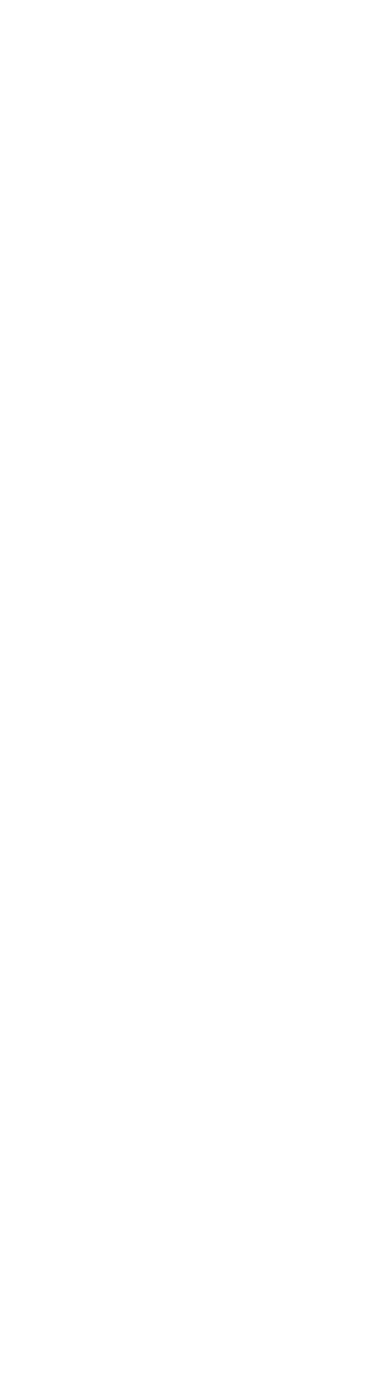
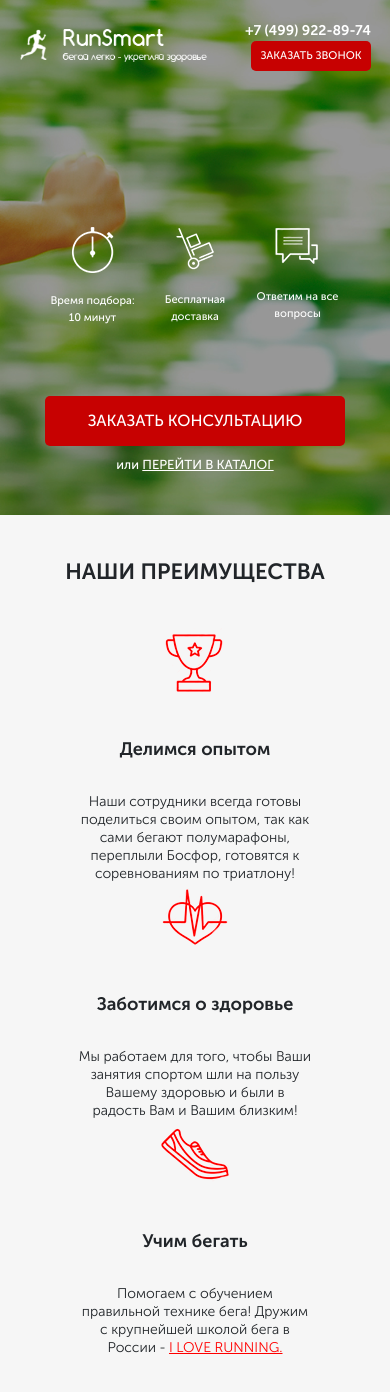
Before and after one commit to Hesoyamich/SportsWebSite, a website: page src/index.html in a window 390 px wide. Before the commit the page ends 844 px from the top, so only its background shows below. Drawn offline with nearby package versions, Linux system fonts and the light colour scheme; files that its build step writes are made by us from their sources.

Commit message:
Создание первых двух секций + адаптация

```diff
--- /dev/null
+++ b/src/css/block/promo.min.css
@@ -0,0 +1 @@
+.promo{min-height:650px;padding:21px 0 93px 0}
--- a/src/index.html
+++ b/src/index.html
@@ -9,6 +9,80 @@
     <link rel="stylesheet" href="css/style.min.css">
 </head>
 <body>
+    <div class="promo">
+        <div class="container">
+            <header class="header">
+                <a href="#" class="header__logo">
+                    <img src="icon/logo.png" alt="logo">
+                </a>
+                <div class="header__official">
+                    Официальный представитель
+                    <span>Garmin, Polar, Suunto</span>
+                </div>
+                <div class="header__contacts">
+                    <a class="header__phone" href="tel:+74999228974">
+                        +7 (499) 922-89-74
+                    </a>
+                    <button class="btn">Заказать звонок</button>
+                </div>
+            </header>
+            <div class="promo__wrapper">
+                <h1 class="promo__header">Подбор пульсометра</h1>
+                <h2 class="promo__subheader">с учётом Вашего уровня подготовки</h2>
 
+                <div class="promo__icons">
+                    <div class="promo__icon">
+                        <img src="icon/first_screen/watches.png" alt="Icon of timer">
+                        Время подбора:
+                        10 минут
+                    </div>
+                    <div class="promo__icon">
+						<img src="icon/first_screen/hand_cart.png" alt="Icon of cart">
+						Бесплатная
+						доставка
+                    </div>
+                    <div class="promo__icon">
+						<img src="icon/first_screen/Message.png" alt="Icon of Message Cloud">
+						Ответим
+						на все вопросы
+                    </div>
+				</div>
+
+				<button class="btn btn_main">заказать кОНСУЛЬТАЦИЮ</button>
+				<div class="promo__link">
+					или
+					<a href="#">Перейти в каталог</a>
+				</div>
+            </div>
+        </div>
+    </div>
+    <section class="advantages">
+        <div class="container">
+            <h2 class="advantages__title">НАШИ ПРЕИМУЩЕСТВА</h2>
+            <div class="advantages__items">
+                <div class="advantages__item">
+                    <img src="icon/second_screen/cup.png" alt="Cup Icon" class="advantages__item-img">
+                    <div class="advantages__item-title">Делимся опытом</div>
+                    <div class="advantages__item-descr">
+                        Наши сотрудники всегда готовы поделиться своим опытом, так как сами бегают полумарафоны, переплыли Босфор, готовятся к соревнованиям по триатлону!
+                    </div>
+                </div>
+                <div class="advantages__item">
+                    <img src="icon/second_screen/heart.png" alt="Heart Icon" class="advantages__item-img">
+                    <div class="advantages__item-title">Заботимся о здоровье</div>
+                    <div class="advantages__item-descr">
+                        Мы работаем для того, чтобы Ваши занятия спортом шли на пользу Вашему здоровью и были в радость Вам и Вашим близким!
+                    </div>
+                </div>
+                <div class="advantages__item">
+                    <img src="icon/second_screen/shoe.png" alt="Sneaker Icon" class="advantages__item-img">
+                    <div class="advantages__item-title">Учим бегать</div>
+                    <div class="advantages__item-descr">
+                        Помогаем с обучением правильной технике бега! Дружим с крупнейшей школой бега в России - <a href="#" class="advantages__item-link">I LOVE RUNNING.</a>
+                    </div>
+                </div>
+            </div>
+        </div>
+    </section>
 </body>
 </html>
--- /dev/null
+++ b/src/sass/base/_media.scss
@@ -0,0 +1,97 @@
+@media (max-width: 991px) {
+    .header{
+        justify-content: space-around;
+        &__logo {
+            width: 215px;
+        }
+    }
+    .promo {
+        padding: 20px 0 40px 0;
+        &__wrapper {
+            align-items: center;
+        }
+        &__header {
+            font-size: 35px;
+        }
+        &__subheader {
+            font-size: 22px;
+        }
+    }
+}
+@media (max-width: 767px) {
+    .btn {
+        width: 120px;
+        font-size: 11px;
+        &_main {
+            width: 300px;
+            font-size: 16px;
+        }
+    }
+    .header {
+        &__logo {
+            width: 205px;
+        }
+        &__official {
+            font-size: 10px;
+            span {
+                font-size: 14px;
+            }
+        }
+        &__phone {
+            font-size: 14px;
+        }
+    }
+    .advantages {
+        &__items {
+            flex-direction: column;
+            align-items: center;
+            margin-top: 40px;
+        }
+    }
+}
+@media (max-width: 575px) {
+    .promo {
+        min-height: 510px;
+        &__header {
+            display: none;
+        }
+        &__subheader {
+            display: none;
+        }
+        &__icons {
+            width: 390px;
+        }
+        &__icon {
+            width: 85px;
+            font-size: 11px;
+        }
+        &__link {
+            margin-top: 9px;
+            font-size: 13px;
+        }
+    }
+    .header {
+        &__logo {
+            width: 188px;
+        }
+        &__official {
+            display: none;
+        }
+    }
+    .advantages {
+        padding: 40px 0 60px 0;
+    }
+}
+
+@media (max-width: 424px) {
+    .promo {
+        &__icons {
+            width: 290px;
+        }
+    }
+    .advantages {
+        &__title {
+            font-size: 22px;
+        }
+    }
+}
--- a/src/sass/base/_variables.scss
+++ b/src/sass/base/_variables.scss
@@ -0,0 +1 @@
+$main-color: #c70101;
--- /dev/null
+++ b/src/sass/block/_advantages.scss
@@ -0,0 +1,42 @@
+.advantages {
+    min-height: 475px;
+    padding: 70px 0 80px 0;
+    background-color: #f6f6f6;
+    &__title {
+        text-align: center;
+        font-weight: 700;
+        font-size: 30px;
+    }
+    &__items {
+        display: flex;
+        flex-direction: row;
+        justify-content: space-between;
+        margin-top: 65px;
+    }
+    &__item {
+        width: 235px;
+        text-align: center;
+        &-img {
+            display: block;
+            margin: 0 auto;
+        }
+        &-title {
+            margin-top: 38px;
+            font-size: 18px;
+            font-weight: 700;
+        }
+        &-descr {
+            margin-top: 30px;
+            font-size: 14px;
+            line-height: 18px;
+            font-weight: 300;
+        }
+        &-link {
+            color: red;
+            text-decoration: underline;
+            &:hover {
+                color: pink;
+            }
+        }
+    }
+}
--- /dev/null
+++ b/src/sass/block/_buttons.scss
@@ -0,0 +1,19 @@
+.btn {
+    width: 150px;
+    height: 30px;
+    background-color: $main-color;
+    border-radius: 5px;
+    border: none;
+    color: #ffffff;
+    font-size: 12px;
+    font-weight: 500;
+    text-transform: uppercase;
+    &_main {
+        margin-top: 70px;
+        width: 300px;
+        height: 50px;
+        font-size: 16px;
+        font-weight: 500;
+        text-transform: uppercase;
+    }
+}
--- /dev/null
+++ b/src/sass/block/_header.scss
@@ -0,0 +1,36 @@
+.header {
+    display: flex;
+    justify-content: space-between;
+    align-items: center;
+    &__logo {
+        width: 250px;
+        img {
+            width: 100%;
+        }
+    }
+    &__official {
+        font-size: 12px;
+        color: #ffffff;
+        font-weight: 500;
+        text-align: center;
+        span {
+            font-size: 18px;
+            display: block;
+        }
+    }
+    &__phone {
+        font-weight: 700;
+        font-size: 18px;
+        color: #ffffff;
+        display: block;
+        &:hover {
+            color: #ffffff;
+            text-decoration: none;
+        }
+    }
+    &__contacts {
+        display: flex;
+        flex-direction: column;
+        align-items: flex-end;
+    }
+}
--- /dev/null
+++ b/src/sass/block/_promo.scss
@@ -0,0 +1,52 @@
+.promo {
+    min-height: 650px;
+    padding: 21px 0 93px 0;
+    background: url(../../images/backgrounds/first_screen.jpg) center (center / cover) no-repeat;
+    &__wrapper {
+        display: flex;
+        flex-direction: column;
+        align-items: flex-end;
+        margin-top: 91px;
+    }
+    &__header {
+        font-size: 42px;
+        color: #ffffff;
+        font-weight: 700;
+        text-transform: uppercase;
+    }
+    &__subheader {
+        font-size: 24px;
+        color: #ffffff;
+        font-weight: 500;
+        text-transform: uppercase;
+    }
+    &__icons {
+        margin-top: 65px;
+        width: 425px;
+        display: flex;
+        justify-content: space-between;
+    }
+    &__icon {
+        width: 106px;
+        text-align: center;
+        color: #ffffff;
+        font-size: 14px;
+        font-weight: 500;
+        img {
+            display: block;
+            margin: 0 auto;
+            margin-bottom: 20px;
+        }
+    }
+    &__link {
+        margin-top: 19px;
+        font-size: 16px;
+        color: #ffffff;
+        font-weight: 500;
+        a {
+            color: #ffffff;
+            text-decoration: underline;
+            text-transform: uppercase;
+        }
+    }
+}
--- a/src/sass/style.scss
+++ b/src/sass/style.scss
@@ -1,4 +1,15 @@
 @import 'base/variables';
+
 * {
     font-family: 'Museo Sans Cyrl', sans-serif;
 }
+.container {
+    max-width: 950px;
+    margin: 0 auto;
+}
+
+@import 'block/promo';
+@import 'block/header';
+@import 'block/buttons';
+@import 'block/advantages';
+@import 'base/media';
```
Also changed, not shown: package.json (+6 -1 lines), src/css/style.min.css (added).
